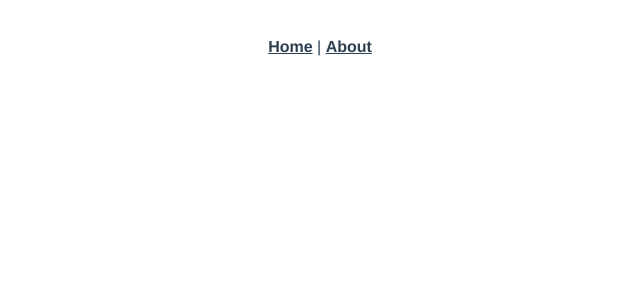
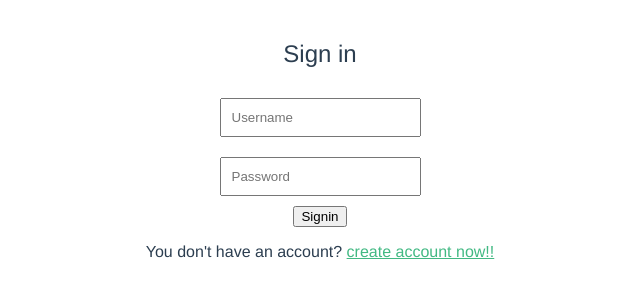
Before and after one commit to gorinesia/Vue-and-firebase-project, a Vue app: page /signin in a window 1280 px wide. Shown: the top 300 px of the page, without its empty margins (320-960 px from the left). Built offline with nearby package versions, Linux system fonts and the light colour scheme.

Commit message:
made a frame for application

```diff
--- a/package.json
+++ b/package.json
@@ -9,6 +9,7 @@
   },
   "dependencies": {
     "core-js": "^3.6.5",
+    "firebase": "^7.19.1",
     "vue": "^2.6.11",
     "vue-router": "^3.2.0"
   },
--- a/src/App.vue
+++ b/src/App.vue
@@ -1,9 +1,5 @@
 <template>
   <div id="app">
-    <div id="nav">
-      <router-link to="/">Home</router-link> |
-      <router-link to="/about">About</router-link>
-    </div>
     <router-view/>
   </div>
 </template>
--- /dev/null
+++ b/src/components/Signin.vue
@@ -0,0 +1,73 @@
+<template>
+  <div class="signin">
+    <h2>Sign in</h2>
+    <input type="text" placeholder="Username" v-model="username">
+    <input type="password" placeholder="Password" v-model="password">
+    <button @click="signIn">Signin</button>
+    <p>You don't have an account?
+      <router-link to="/signup">create account now!!</router-link>
+    </p>
+  </div>
+</template>
+
+<script>
+import firebase from 'firebase'
+
+export default {
+  name: 'Signin',
+  data() {
+    return {
+      username: '',
+      password: ''
+    }
+  },
+  methods: {
+    signIn() {
+      firebase.auth().signInWithEmailAndPassword(this.username, this.password).then(
+        user => {
+          alert('Success!', user.email)
+          this.$router.push('/')
+        },
+        error => {
+          alert(error.message)
+        }
+      )
+    }
+  }
+}
+</script>
+
+<style scoped>
+h1, h2 {
+  font-weight: normal;
+}
+
+ul {
+  list-style: none;
+  padding: 0;
+}
+
+li {
+  display: inline-block;
+  margin: 0 10px;
+}
+
+a {
+  color: #42b983;
+}
+
+.signin {
+  margin-top: 20px;
+  display: flex;
+  flex-flow: column nowrap;
+  justify-content: center;
+  align-items: center;
+}
+
+input {
+  margin: 10px 0;
+  padding: 10px;
+}
+
+
+</style>
--- /dev/null
+++ b/src/components/Signup.vue
@@ -0,0 +1,71 @@
+<template>
+  <div class="signup">
+    <h2>Sign up</h2>
+    <input type="text" placeholder="Username" v-model="username">
+    <input type="password" placeholder="Password" v-model="password">
+    <button @click="signUp">Resister</button>
+    <p>Do you have an account?
+      <router-link to="/signin">sign in now!!</router-link>
+    </p>
+  </div>
+</template>
+
+<script>
+import firebase from 'firebase'
+
+export default {
+  name: 'Signup',
+  data() {
+    return {
+      username: '',
+      password: ''
+    }
+  },
+  methods: {
+    signUp() {
+      firebase.auth().createUserWithEmailAndPassword(this.username, this.password)
+        .then(user => {
+          alert('Create account: ', user.email)
+        })
+        .catch(error => {
+          alert(error.message)
+        })
+    }
+  }
+}
+</script>
+
+<style scoped>
+h1, h2 {
+  font-weight: normal;
+}
+
+ul {
+  list-style: none;
+  padding: 0;
+}
+
+li {
+  display: inline-block;
+  margin: 0 10px;
+}
+
+a {
+  color: #42b983;
+}
+
+.signup {
+  margin-top: 20px;
+  display: flex;
+  flex-flow: column nowrap;
+  justify-content: center;
+  align-items: center;
+}
+
+input {
+  margin: 10px 0;
+  padding: 10px;
+}
+
+
+</style>
--- a/src/main.js
+++ b/src/main.js
@@ -1,8 +1,21 @@
 import Vue from 'vue'
 import App from './App.vue'
 import router from './router'
+import firebase from 'firebase'
 
 Vue.config.productionTip = false
+
+const firebaseConfig = {
+  apiKey: "AIzaSyCX5vQTv8XQq3_ZK9qMY1pcjF5onxXWLJc",
+  authDomain: "fir-project-d5115.firebaseapp.com",
+  databaseURL: "https://fir-project-d5115.firebaseio.com",
+  projectId: "fir-project-d5115",
+  storageBucket: "fir-project-d5115.appspot.com",
+  messagingSenderId: "787846741356",
+  appId: "1:787846741356:web:d78f2afd2c15f24d4c4749",
+  measurementId: "G-918204N0C1"
+};
+firebase.initializeApp(firebaseConfig);
 
 new Vue({
   router,
--- a/src/router/index.js
+++ b/src/router/index.js
@@ -1,6 +1,8 @@
 import Vue from 'vue'
 import VueRouter from 'vue-router'
 import Home from '../views/Home.vue'
+import Signup from '@/components/Signup.vue'
+import Signin from '@/components/Signin.vue'
 
 Vue.use(VueRouter)
 
@@ -11,12 +13,14 @@ Vue.use(VueRouter)
     component: Home
   },
   {
-    path: '/about',
-    name: 'About',
-    // route level code-splitting
-    // this generates a separate chunk (about.[hash].js) for this route
-    // which is lazy-loaded when the route is visited.
-    component: () => import(/* webpackChunkName: "about" */ '../views/About.vue')
+    path: '/signup',
+    name: 'Signup',
+    component: Signup
+  },
+  {
+    path: '/signin',
+    name: 'Signin',
+    component: Signin
   }
 ]
 
--- a/src/views/Home.vue
+++ b/src/views/Home.vue
@@ -1,18 +1,28 @@
 <template>
   <div class="home">
-    <img alt="Vue logo" src="../assets/logo.png">
-    <HelloWorld msg="Welcome to Your Vue.js App"/>
+    <div>
+      <img alt="Vue logo" src="../assets/logo.png">
+    </div>
+    <div>
+      <h1>新規登録画面</h1>
+    </div>
+    <div>
+      <Signup />
+    </div>
+    <!-- <HelloWorld msg="Welcome to Your Vue.js App"/> -->
   </div>
 </template>
 
 <script>
 // @ is an alias to /src
-import HelloWorld from '@/components/HelloWorld.vue'
+// import HelloWorld from '@/components/HelloWorld.vue'
+import Signup from '@/components/Signup.vue';
 
 export default {
   name: 'Home',
   components: {
-    HelloWorld
+    Signup
+    // HelloWorld
   }
 }
 </script>
```
Also changed, not shown: 1 other file (tests, documents, lock files or other folders).
